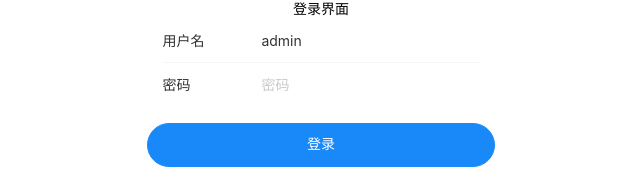
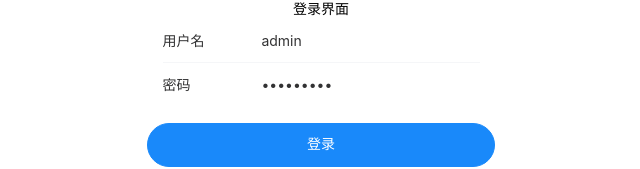
Before and after one commit to huifeng-kooboo/color-mobile-front, a Vue app: page /login in a window 1280 px wide. Shown: the part 261-430 px from the top of the page, without its empty margins (319-959 px from the left). Built offline with nearby package versions, Linux system fonts and the light colour scheme; no server answers; what vue-clipboard3 would draw is missing.

Commit message:
feat: 增加跳转功能

```diff
--- a/src/views/LoginPage.vue
+++ b/src/views/LoginPage.vue
@@ -34,12 +34,16 @@ import { ref } from 'vue';
 </template>
 <script lang="ts">
 import { loginApi } from '@/api/service/user';
+import router from '@/router';
 export default {
     data() {
         return {
-            password: ref(""),
+            password: ref("dutest12."),
             username: ref("admin")
         }
+    },
+    beforeMount() {
+      console.log("1222")
     },
     methods: {
         onSubmit() {
@@ -51,6 +55,7 @@ export default {
                 var token = loginResult["data"]["access"]
                 console.log("获取cookie成功:", token)
                 localStorage.setItem("token", "Bearer " + token)
+                router.push("/")
             }).catch(function (error: string) {
                 console.log("【response】用户登录失败：", error)
             });
```
